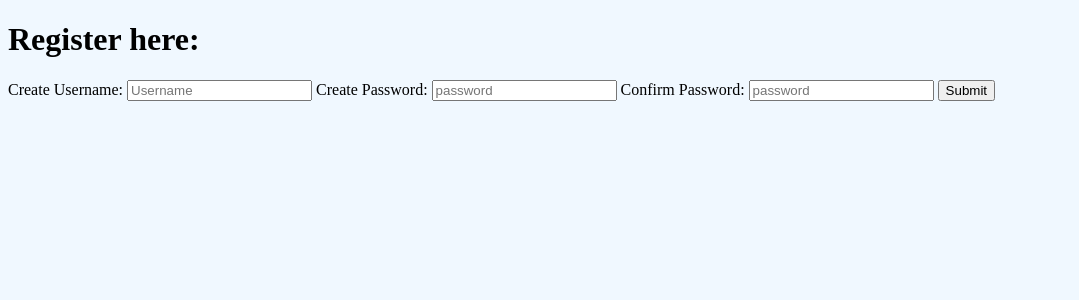
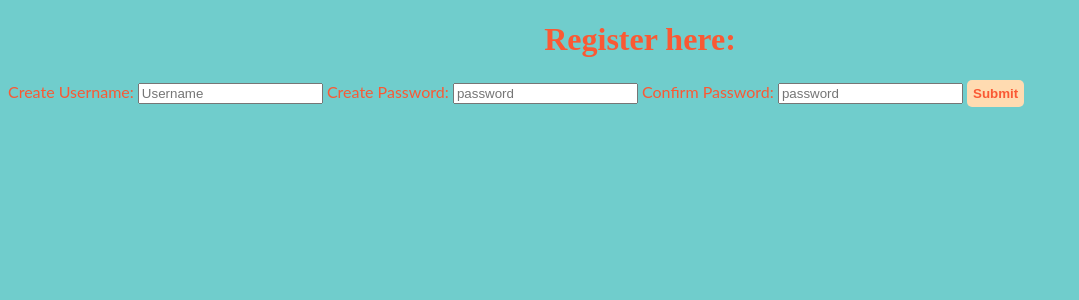
Before and after one commit to bbryant7/Via, a Node project: template views/Registration.mustache in a window 1280 px wide. Shown: the top 300 px of the page, without its empty margins (0-1079 px from the left). Run offline with Node 20 templates, Linux system fonts and the light colour scheme; the template is opened without the code that fills it, so the values that code supplies are empty; some libraries are stand-ins or nearby versions.

Commit message:
add colors and fonts

```diff
--- a/Public/styles.css
+++ b/Public/styles.css
@@ -1,9 +1,37 @@
+/*fonts:
+font-family: 'Chewy', cursive;
+font-family: 'Lato', sans-serif;
+*/
+
+/*
+colors: #70CDCC (blue) or #00B9AD
+        #36C3C8 (white)
+        #FA5934 (red)
+        #FFDBB1 (beige)
+        #FE5B32 (yellow)
+        #A7A8AC (A7A8AC)
+*/
 body{
-  background-color: aliceblue;
+  background-color: #70CDCC;
+  color: #FA5934;
+  font-family: 'Lato', sans-serif;
 }
 
+h1{
+  font-family: 'Chewy', cursive;
+  text-align: center;
+}
+
+button {
+    background-color: #FFDBB1;
+    border-style: none;
+    padding: 6px;
+    border-radius: 5px;
+    font-weight: bold;
+    color: #FA5934;
+}
 #map{
-  width: 90%;
+  max-width: 100%;
   height: 500px;
 }
 
--- a/views/index.mustache
+++ b/views/index.mustache
@@ -4,6 +4,7 @@
 <head>
   <meta charset="utf-8">
   <link rel="stylesheet" href="styles.css">
+  <link href="https://fonts.googleapis.com/css?family=Chewy|Lato" rel="stylesheet">
   <title>Welcome To Austin</title>
 </head>
 
```
